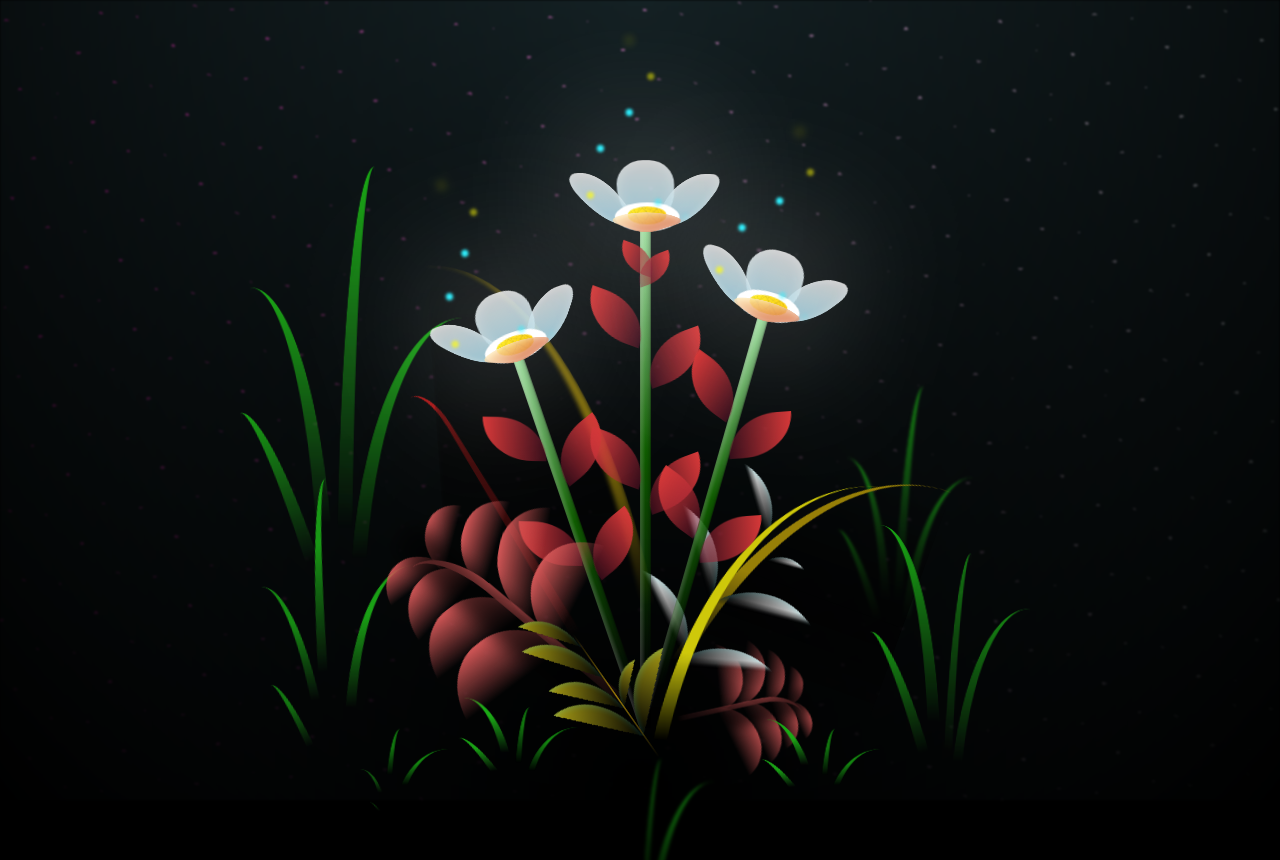
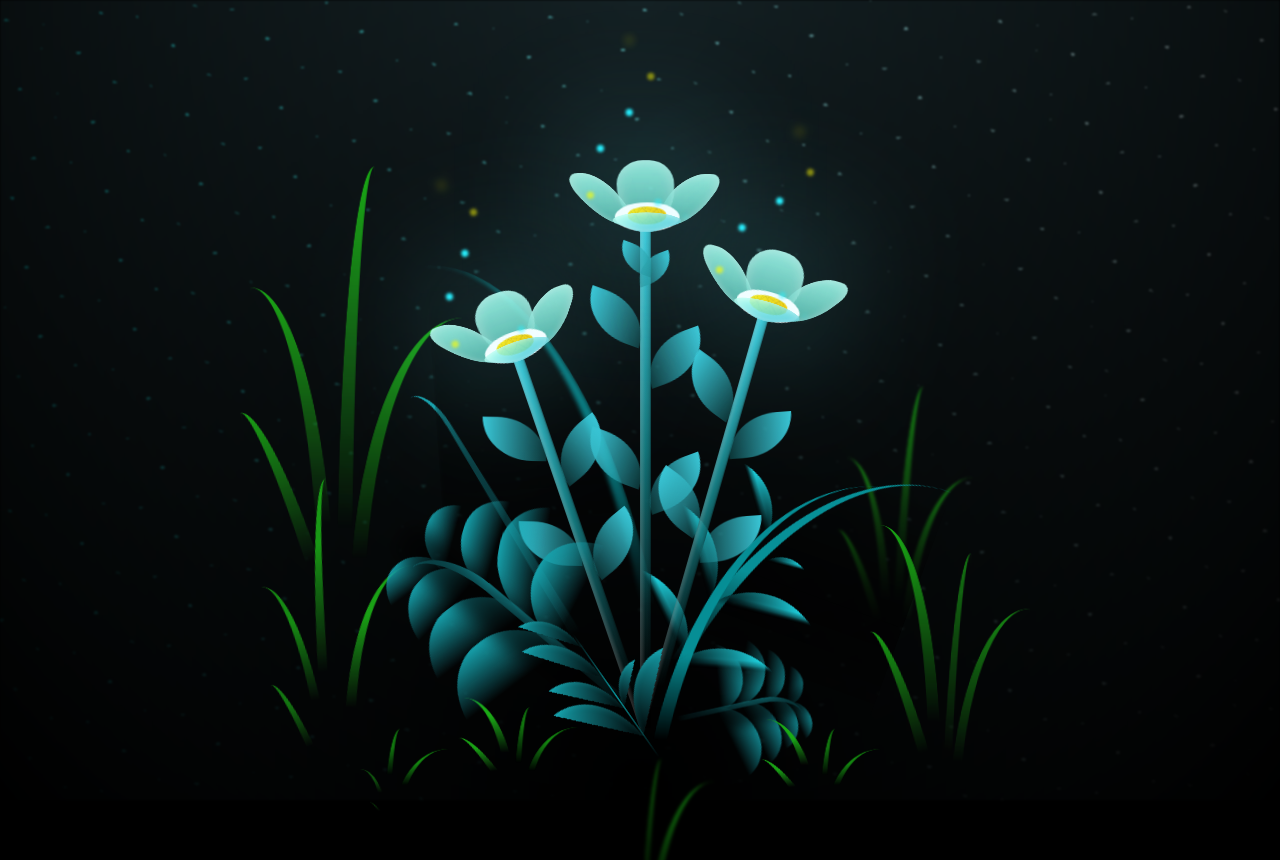
Before and after one commit to anouther/edgar-kiev, a plain HTML site: page flower.html in a window 1280 px wide. Shown: the top 860 px of the page. Drawn offline with Linux system fonts and the light colour scheme.

Commit message:
Update main.css

```diff
--- a/css/main.css
+++ b/css/main.css
@@ -28,7 +28,7 @@ body {
   width: 100%;
   height: 100%;
   filter: blur(0.1vmin);
-  background-image: radial-gradient(ellipse at top, transparent 0%, var(--dark-color)), radial-gradient(ellipse at bottom, var(--dark-color), rgba(145, 233, 255, 0.2)), repeating-linear-gradient(220deg, rgb(0, 0, 0) 0px, rgb(0, 0, 0) 19px, transparent 19px, transparent 22px), repeating-linear-gradient(189deg, rgb(0, 0, 0) 0px, rgb(0, 0, 0) 19px, transparent 19px, transparent 22px), repeating-linear-gradient(148deg, rgb(0, 0, 0) 0px, rgb(0, 0, 0) 19px, transparent 19px, transparent 22px), linear-gradient(90deg, rgb(255, 0, 174), rgb(240, 240, 240));
+  background-image: radial-gradient(ellipse at top, transparent 0%, var(--dark-color)), radial-gradient(ellipse at bottom, var(--dark-color), rgba(145, 233, 255, 0.2)), repeating-linear-gradient(220deg, rgb(0, 0, 0) 0px, rgb(0, 0, 0) 19px, transparent 19px, transparent 22px), repeating-linear-gradient(189deg, rgb(0, 0, 0) 0px, rgb(0, 0, 0) 19px, transparent 19px, transparent 22px), repeating-linear-gradient(148deg, rgb(0, 0, 0) 0px, rgb(0, 0, 0) 19px, transparent 19px, transparent 22px), linear-gradient(90deg, rgb(0, 255, 250), rgb(240, 240, 240));
 }
 
 .flowers {
@@ -154,7 +154,7 @@ body {
   transform: translate(-50%, -100%);
   width: 8vmin;
   height: 8vmin;
-  background-color: #ffffff;
+  background-color: #6bf0ff;
   filter: blur(10vmin);
 }
 .flower__leaf {
@@ -164,8 +164,8 @@ body {
   width: 8vmin;
   height: 11vmin;
   border-radius: 51% 49% 47% 53%/44% 45% 55% 69%;
-  background-color: #ffffff;
-  background-image: linear-gradient(to top, #9cd1e3, #dbdbdb);
+  background-color: #a7ffee;
+  background-image: linear-gradient(to top, #54b8aa, #a7ffee);
   transform-origin: bottom center;
   opacity: 0.9;
   box-shadow: inset 0 0 2vmin rgba(255, 255, 255, 0.5);
@@ -185,7 +185,7 @@ body {
   transform-origin: bottom left;
   border-radius: 4vmin 10vmin 4vmin 4vmin;
   transform: translate(0%, 18%) rotateX(70deg) rotate(-43deg);
-  background-image: linear-gradient(to top, #d66838, #ffe4a8);
+  background-image: linear-gradient(to top, #39c6d6, #a7ffee);
   z-index: 1;
   opacity: 0.8;
 }
@@ -212,7 +212,7 @@ body {
 .flower__line {
   height: 55vmin;
   width: 1.5vmin;
-  background-image: linear-gradient(to left, rgba(0, 0, 0, 0.2), transparent, rgba(255, 255, 255, 0.2)), linear-gradient(to top, transparent 10%, #0f5c00, #9cde9d);
+  background-image: linear-gradient(to left, rgba(0, 0, 0, 0.2), transparent, rgba(255, 255, 255, 0.2)), linear-gradient(to top, transparent 10%, #14757a, #39c6d6);
   box-shadow: inset 0 0 2px rgba(0, 0, 0, 0.5);
   -webkit-animation: grow-flower-tree 4s backwards;
           animation: grow-flower-tree 4s backwards;
@@ -227,7 +227,7 @@ body {
   height: var(--h);
   border-top-right-radius: var(--h);
   border-bottom-left-radius: var(--h);
-  background-image: linear-gradient(to top, rgb(123, 20, 51, 0.4), #d63838);
+  background-image: linear-gradient(to top, rgba(20, 117, 122, 0.4), #39c6d6);
 }
 .flower__line__leaf--1 {
   transform: rotate(70deg) rotateY(30deg);
@@ -314,7 +314,7 @@ body {
           animation-delay: 3.5s;
 }
 .flower__grass {
-  --c: #d25656;
+  --c: #159faa;
   --line-w: 1.5vmin;
   position: absolute;
   bottom: 12vmin;
@@ -536,7 +536,7 @@ body {
 .flower__g-long {
   --w: 2vmin;
   --h: 6vmin;
-  --c: #a81515;
+  --c: #159faa;
   position: absolute;
   bottom: 10vmin;
   left: -3vmin;
@@ -592,9 +592,9 @@ body {
   width: 30vmin;
   height: 50vmin;
   border-top-left-radius: 100%;
-  border-left: 2vmin solid #977f07;
+  border-left: 2vmin solid #079097;
   background-image: linear-gradient(to bottom, transparent, var(--dark-color) 60%);
-  -webkit-mask-image: linear-gradient(to top, transparent 30%, #976907 60%);
+  -webkit-mask-image: linear-gradient(to top, transparent 30%, #079097 60%);
 }
 .flower__g-right--1 {
   -webkit-animation: flower-g-right-ans 2.5s linear infinite;
@@ -672,7 +672,7 @@ body {
 .flower__g-front__line {
   width: 0.3vmin;
   height: 20vmin;
-  background-image: linear-gradient(to top, transparent, #977807, transparent 100%);
+  background-image: linear-gradient(to top, transparent, #079097, transparent 100%);
   position: relative;
 }
 .flower__g-front__leaf-wrapper {
@@ -780,9 +780,9 @@ body {
   height: 10vmin;
   border-radius: 100% 0% 0% 100%/100% 100% 0% 0%;
   box-shadow: inset 0 2px 1vmin hsla(184deg, 97%, 58%, 0.2);
-  background-image: linear-gradient(to bottom left, transparent, var(--dark-color)), linear-gradient(to bottom right, #a89c15 50%, transparent 50%, transparent);
-  -webkit-mask-image: linear-gradient(to bottom right, #a88115 50%, transparent 50%, transparent);
-  mask-image: linear-gradient(to bottom right, #a89c15 50%, transparent 50%, transparent);
+  background-image: linear-gradient(to bottom left, transparent, var(--dark-color)), linear-gradient(to bottom right, #159faa 50%, transparent 50%, transparent);
+  -webkit-mask-image: linear-gradient(to bottom right, #159faa 50%, transparent 50%, transparent);
+  mask-image: linear-gradient(to bottom right, #159faa 50%, transparent 50%, transparent);
 }
 .flower__g-fr {
   position: absolute;
@@ -813,8 +813,8 @@ body {
   width: 30vmin;
   height: 50vmin;
   border-top-left-radius: 100%;
-  border-left: 2vmin solid #d0ca0b;
-  -webkit-mask-image: linear-gradient(to top, transparent 25%, #c0b321 50%);
+  border-left: 2vmin solid #079097;
+  -webkit-mask-image: linear-gradient(to top, transparent 25%, #079097 50%);
   position: relative;
   z-index: 1;
 }
@@ -826,8 +826,8 @@ body {
   height: 10vmin;
   border-radius: 100% 0% 0% 100%/100% 100% 0% 0%;
   box-shadow: inset 0 2px 1vmin hsla(184deg, 97%, 58%, 0.2);
-  background-image: linear-gradient(to bottom left, transparent, var(--dark-color) 98%), linear-gradient(to bottom right, #ffffff 45%, transparent 50%, transparent);
-  -webkit-mask-image: linear-gradient(135deg, #ffffff 40%, transparent 50%, transparent);
+  background-image: linear-gradient(to bottom left, transparent, var(--dark-color) 98%), linear-gradient(to bottom right, #23f0ff 45%, transparent 50%, transparent);
+  -webkit-mask-image: linear-gradient(135deg, #159faa 40%, transparent 50%, transparent);
 }
 .flower__g-fr__leaf--1 {
   left: 20vmin;
```
